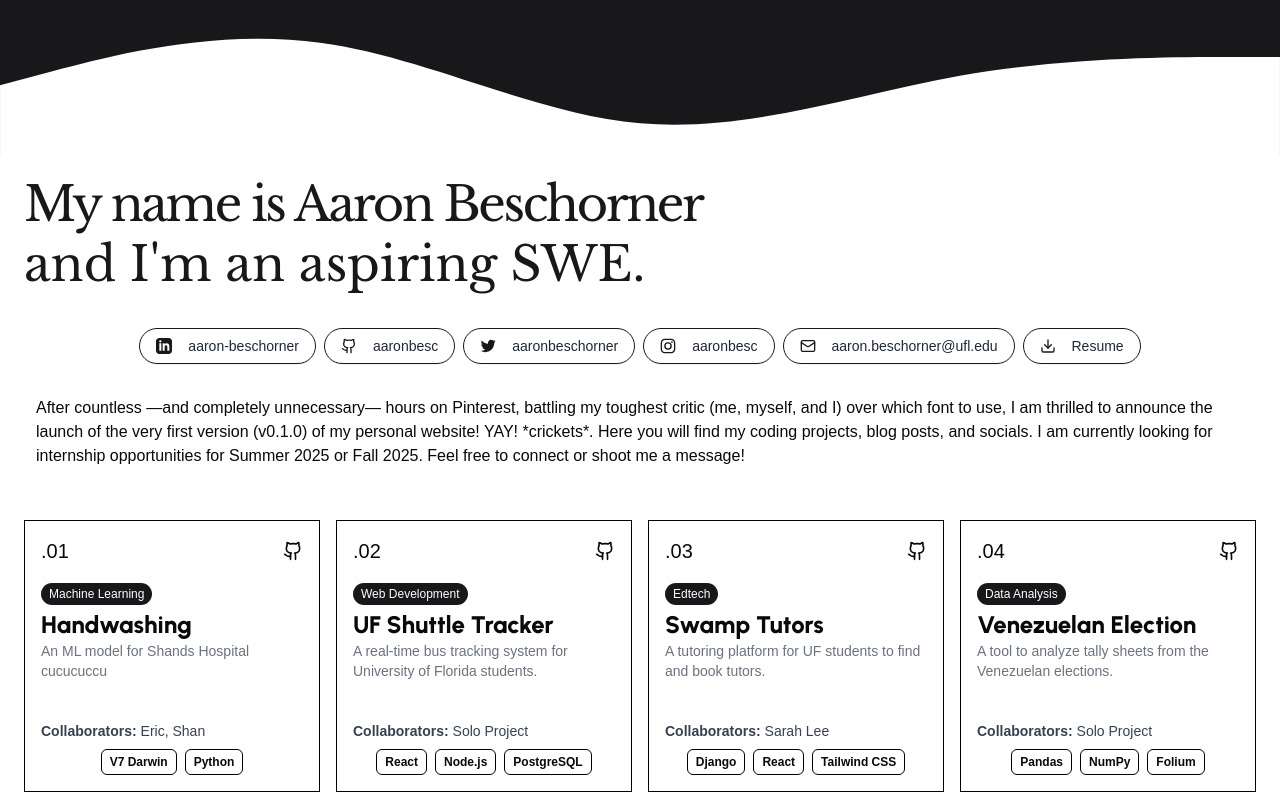
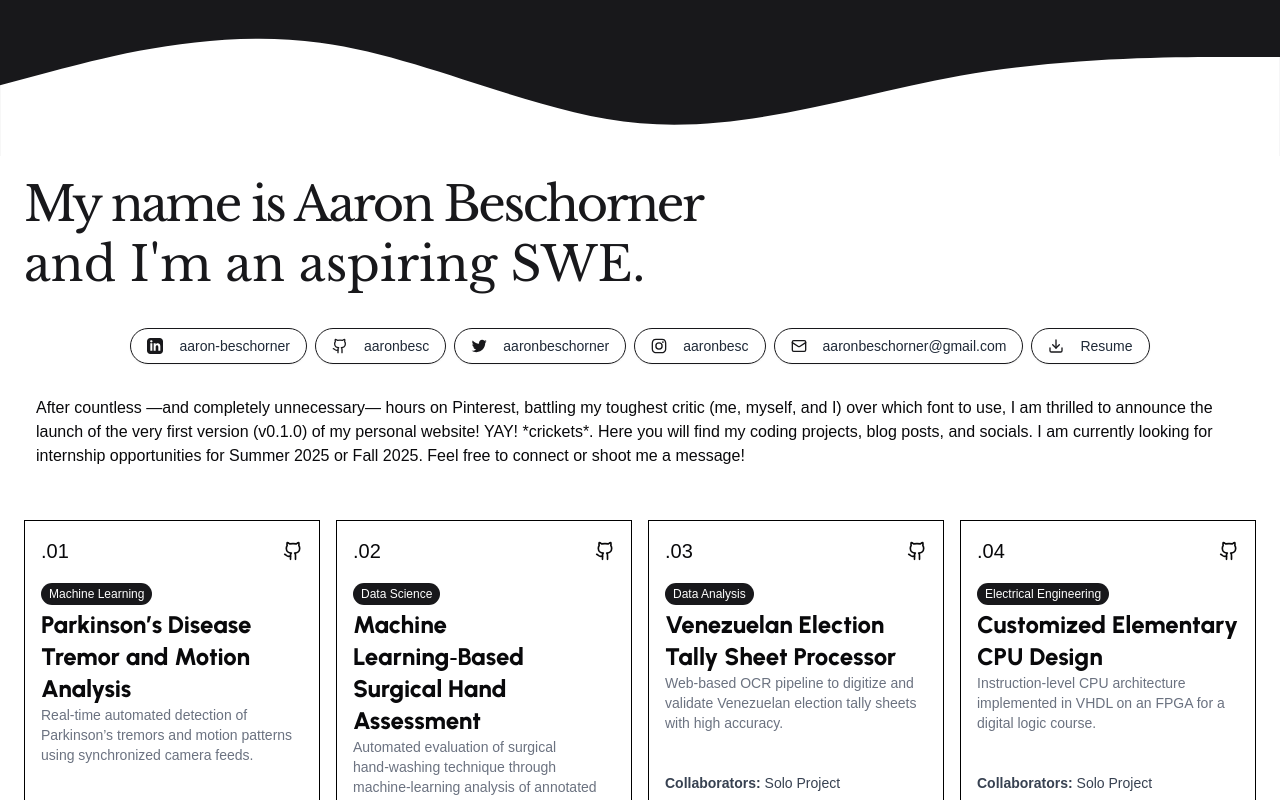
Before and after one commit to aaronbesc/my_portfolio, a Next.js app: page / in a window 1280 px wide. Shown: the top 800 px of the page. Built offline with nearby package versions, Linux system fonts and the light colour scheme.

Commit message:
The website is almost ready

```diff
--- a/public/data/projects.json
+++ b/public/data/projects.json
@@ -1,38 +1,38 @@
 [
   {
     "id": "1",
-      "title": "Handwashing",
-      "description": "An ML model for Shands Hospital cucucuccu ",
+    "title": "Parkinson’s Disease Tremor and Motion Analysis",
+    "description": "Real‑time automated detection of Parkinson’s tremors and motion patterns using synchronized camera feeds.",
     "category": "Machine Learning",
-      "collaborators": "Eric, Shan",
-      "githubLink": "https://github.com/aaronbesc/ai-resume-screener",
-      "technologies": ["V7 Darwin", "Python"]
+    "collaborators": "Smart Systems Lab",
+    "githubLink": "",
+    "technologies": ["Python", "MediaPipe", "OpenCV", "PyTorch"]
   },
   {
     "id": "2",
-      "title": "UF Shuttle Tracker",
-      "description": "A real-time bus tracking system for University of Florida students.",
-      "category": "Web Development",
-      "collaborators": "Solo Project",
-      "githubLink": "https://github.com/aaronbesc/uf-shuttle-tracker",
-      "technologies": ["React", "Node.js", "PostgreSQL"]
+    "title": "Machine Learning‑Based Surgical Hand Assessment",
+    "description": "Automated evaluation of surgical hand‑washing technique through machine‑learning analysis of annotated video data.",
+    "category": "Data Science",
+    "collaborators": "Smart Systems Lab",
+    "githubLink": "",
+    "technologies": ["Python", "DarwinV7", "TensorFlow"]
   },
   {
     "id": "3",
-      "title": "Swamp Tutors",
-      "description": "A tutoring platform for UF students to find and book tutors.",
-      "category": "Edtech",
-      "collaborators": "Sarah Lee",
-      "githubLink": "https://github.com/aaronbesc/swamp-tutors",
-      "technologies": ["Django", "React", "Tailwind CSS"]
+    "title": "Venezuelan Election Tally Sheet Processor",
+    "description": "Web‑based OCR pipeline to digitize and validate Venezuelan election tally sheets with high accuracy.",
+    "category": "Data Analysis",
+    "collaborators": "Solo Project",
+    "githubLink": "",
+    "technologies": ["Flask", "Python", "OpenCV", "PostgreSQL", "Tesseract"]
   },
   {
     "id": "4",
-      "title": "Venezuelan Election",
-      "description": "A tool to analyze tally sheets from the Venezuelan elections.",
-      "category": "Data Analysis",
+    "title": "Customized Elementary CPU Design",
+    "description": "Instruction‑level CPU architecture implemented in VHDL on an FPGA for a digital logic course.",
+    "category": "Electrical Engineering",
     "collaborators": "Solo Project",
-      "githubLink": "https://github.com/aaronbesc/venezuela-election-analyzer",
-      "technologies": ["Pandas", "NumPy", "Folium"]
+    "githubLink": "",
+    "technologies": ["Quartus", "VHDL", "Verilog", "Hardware Design"]
   }
 ]
--- a/src/app/page.tsx
+++ b/src/app/page.tsx
@@ -62,7 +62,6 @@ export default function Home() {
             Feel free to connect or shoot me a message!
           </p>
         </header>
-
         {/* Projects Section */}
         <section>
           {/* Responsive grid: 2 columns on small screens and 4 columns on large screens */}
@@ -89,7 +88,6 @@ export default function Home() {
                     </svg>
                   </a>
                 </div>
-
                 <span className="text-xs px-2 py-1 text-white bg-zinc-900 rounded-full">
                   {project.category}
                 </span>
--- a/src/components/ui/socialbuttons.tsx
+++ b/src/components/ui/socialbuttons.tsx
@@ -69,7 +69,7 @@ export default function SocialButtons() {
 
       {/* Email */}
       <Button variant="outline" className="rounded-full border border-zinc-900" asChild>
-        <a href="mailto:aaron.beschorner@ufl.edu" target="_blank" rel="noopener noreferrer" className="flex items-center space-x-2">
+        <a href="mailto:aaronbeschorner@gmail.com" target="_blank" rel="noopener noreferrer" className="flex items-center space-x-2">
           <svg
             xmlns="http://www.w3.org/2000/svg"
             width="24"
@@ -85,13 +85,13 @@ export default function SocialButtons() {
             <rect width="20" height="16" x="2" y="4" rx="2" />
             <path d="m22 7-8.97 5.7a1.94 1.94 0 0 1-2.06 0L2 7" />
           </svg>
-          <span className="hidden sm:inline text-gray-800">aaron.beschorner@ufl.edu</span>
+          <span className="hidden sm:inline text-gray-800">aaronbeschorner@gmail.com</span>
         </a>
       </Button>
 
       {/* Resume */}
       <Button variant="outline" className="rounded-full border border-zinc-900" asChild>
-        <a href="https://linkedin.com/in/wongmjane" target="_blank" rel="noopener noreferrer" className="flex items-center space-x-2">
+        <a href="/AaronBeschorner_Resume.pdf" target="_blank" rel="noopener noreferrer" className="flex items-center space-x-2">
           <svg
             xmlns="http://www.w3.org/2000/svg"
             width="24"
```
Also changed, not shown: 1 other file (tests, documents, lock files or other folders). Lines whose indentation alone changed are shown as unchanged.
